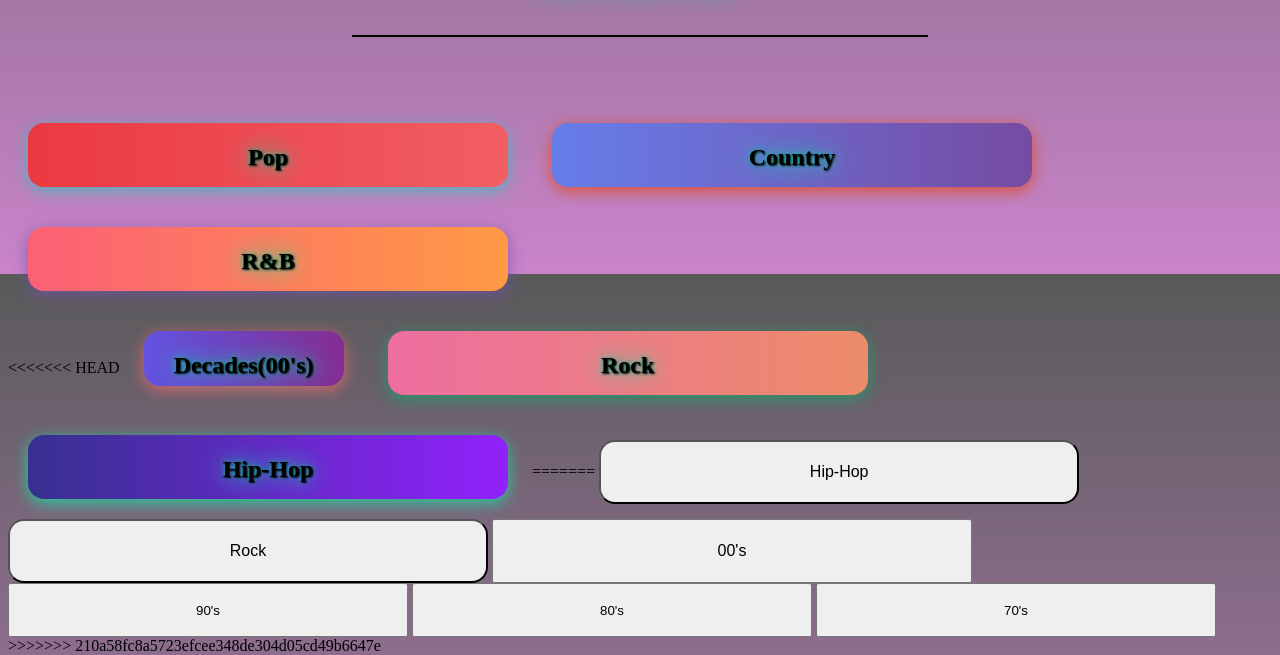
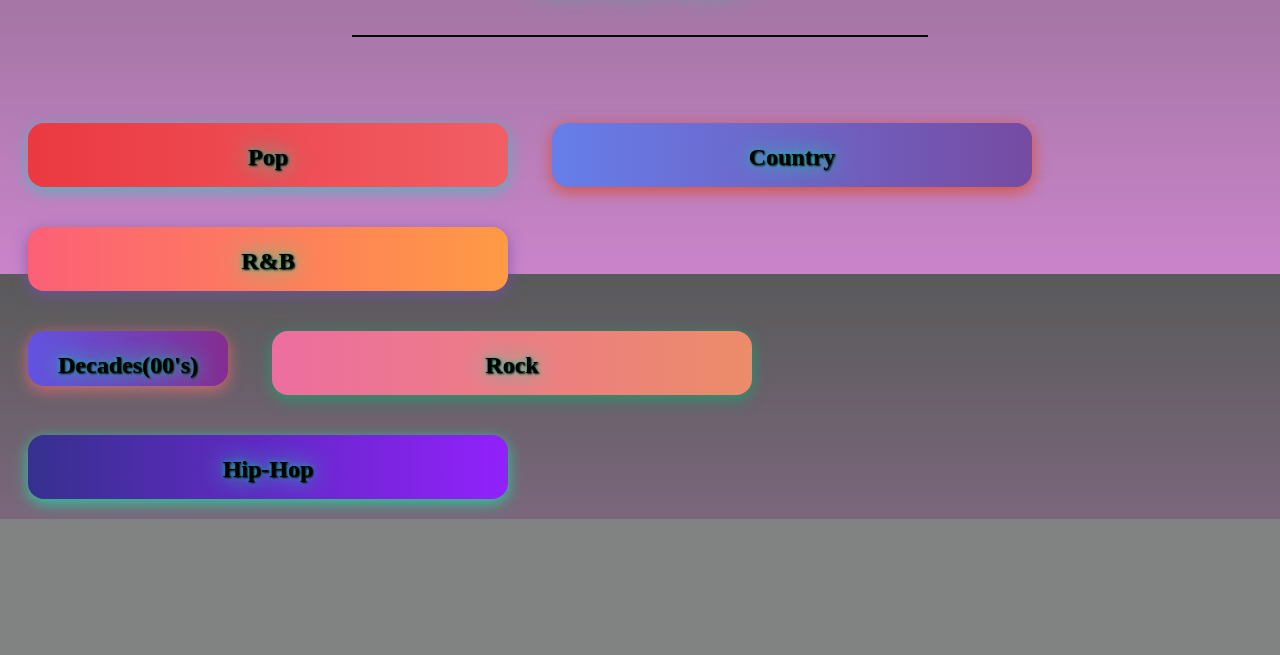
Before and after one commit to dfili8/Name-That-Tune, a website: page public/index.html in a window 1280 px wide. Shown: the part 542-1197 px from the top of the page. After the commit the page ends 1061 px from the top, so only its background shows below. Drawn offline with nearby package versions, Linux system fonts and the light colour scheme; some packages are replaced by stand-ins of ours.

Commit message:
add to category button

```diff
--- a/public/components/home/home.html
+++ b/public/components/home/home.html
@@ -16,20 +16,9 @@
         <button id="RnB" class="btn-hover color-3"  ng-click="$ctrl.setCategory('37i9dQZF1DX4SBhb3fqCJd')"><h2>R&B</h2></button></br>
     </div>
     <div id=cat2>
-<<<<<<< HEAD
         <button id="decades" class="btn-hover color-4" ng-click="$ctrl.setCategory('37i9dQZF1DX4o1oenSJRJd')"><h2>Decades(00's)</h2></button>
         <button id="rock" class="btn-hover color-5" ng-click="$ctrl.setCategory('37i9dQZF1DWXRqgorJj26U')"><h2>Rock</h2></button>
         <button id="hipHop" class="btn-hover color-6" ng-click="$ctrl.setCategory('37i9dQZF1DX0XUsuxWHRQd')"><h2>Hip-Hop</h2></button>
-=======
-        <button id="hipHop" ng-click="$ctrl.setCategory('37i9dQZF1DX0XUsuxWHRQd')">Hip-Hop</button>
-        <button id="rock" ng-click="$ctrl.setCategory('37i9dQZF1DWXRqgorJj26U')">Rock</button>
-        <button id="decades00s" ng-click="$ctrl.setCategory('37i9dQZF1DX4o1oenSJRJd')">00's</button>
-    </div>
-    <div id=cat3>
-        <button id="decades90s" ng-click="$ctrl.setCategory('37i9dQZF1DXbTxeAdrVG2l')">90's</button>
-        <button id="decades80s" ng-click="$ctrl.setCategory('37i9dQZF1DX1spT6G94GFC')">80's</button>
-        <button id="decades70s" ng-click="$ctrl.setCategory('37i9dQZF1DWTJ7xPn4vNaz')">70's</button>
->>>>>>> 210a58fc8a5723efcee348de304d05cd49b6647e
     </div>
 </div>
 </div>
```
